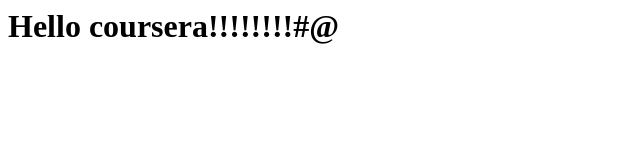
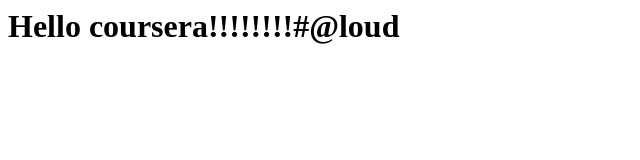
Before and after one commit to psingh150101/Coursera-test, a plain HTML site: page site/index.html in a window 1280 px wide. Shown: the whole page, without its empty margins (0-640 px from the left). Drawn offline with Linux system fonts and the light colour scheme.

Commit message:
small change

```diff
--- a/site/index.html
+++ b/site/index.html
@@ -3,7 +3,7 @@
 	<title>Hello Coursera </title>
 </head>
 <body>
-	<h1>Hello coursera!!!!!!!!#@</h1>
+	<h1>Hello coursera!!!!!!!!#@loud</h1>
 
 </body>
 </html>
```
